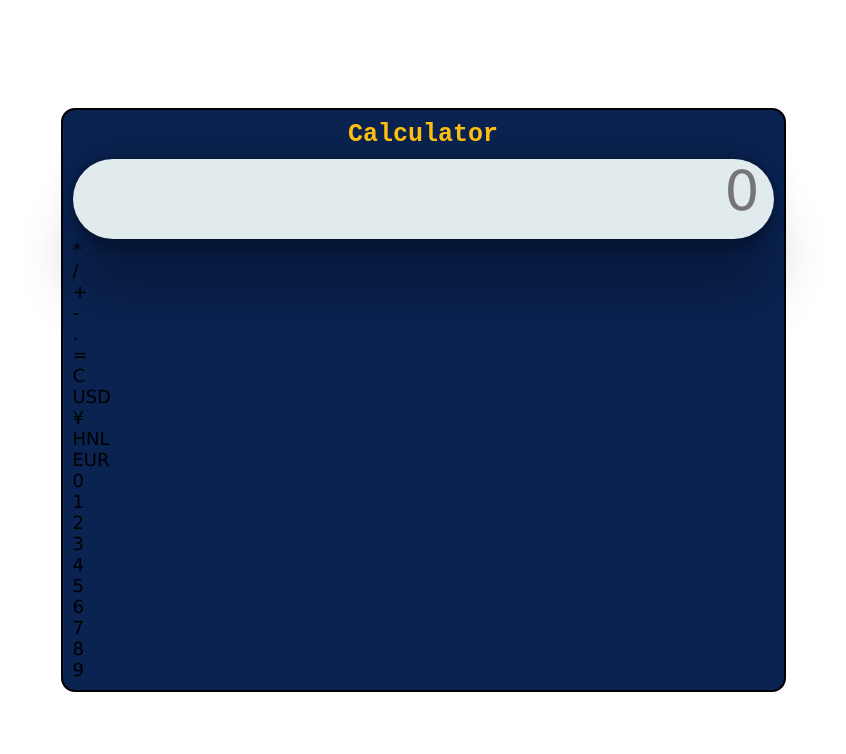
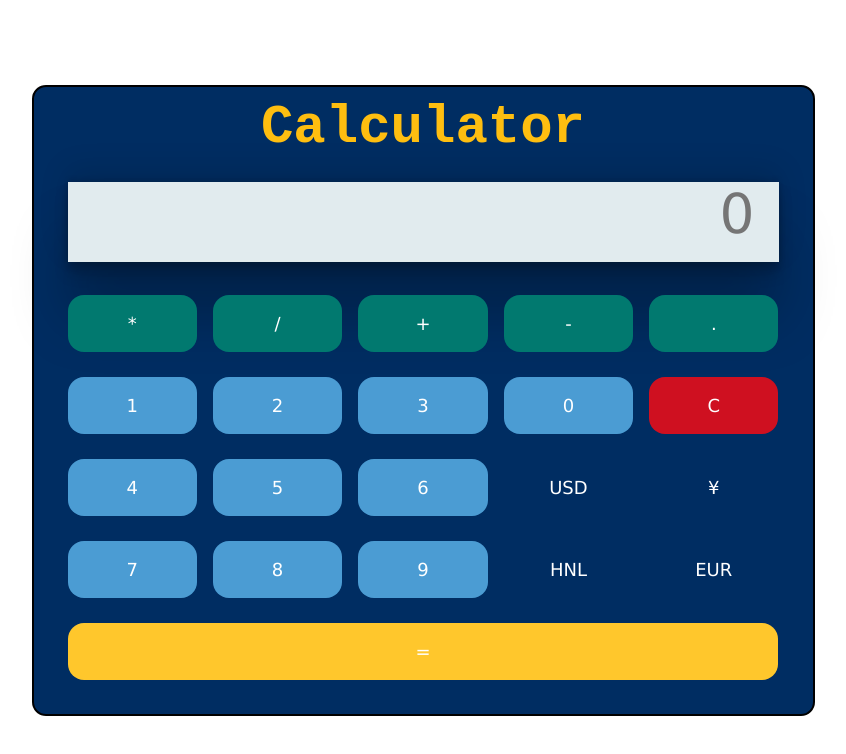
Before and after one commit to Carol21d/CalculatorVue, a Vue app in the folder Calculator-Vue/: page / in a window 1280 px wide. Shown: the top 754 px of the page, without its empty margins (217-1063 px from the left). Built offline with nearby package versions, Linux system fonts and the light colour scheme.

Commit message:
finished styles on buttons and operators

```diff
--- a/Calculator-Vue/package.json
+++ b/Calculator-Vue/package.json
@@ -6,7 +6,8 @@
     "dev": "vite",
     "build": "vite build",
     "preview": "vite preview",
-    "test:unit": "vitest --environment jsdom"
+    "test:unit": "vitest --environment jsdom",
+    "sass-watch": "npx sass --watch src/sass/styles.scss:public/css/styles.css"
   },
   "dependencies": {
     "vue": "^3.2.45"
--- a/Calculator-Vue/src/components/Calculator.vue
+++ b/Calculator-Vue/src/components/Calculator.vue
@@ -4,7 +4,7 @@ export default {
     return {
       result: "",
       buttons: [
-        { id: "multiplication", label: "*" },
+        { id: "multiplication", label: " *" },
         { id: "division", label: "/" },
         { id: "addition", label: "+" },
         { id: "subtraction", label: "-" },
@@ -95,6 +95,7 @@ export default {
     </div>
     <div class="wrapper-buttons">
       <button
+        class="button"
         v-for="button in buttons"
         :key="button.id"
         @click="operationChoose(button)"
@@ -105,6 +106,9 @@ export default {
   </div>
 </template>
 <style lang="scss" scope>
+@use "@/scss/mixins.scss" as m;
+@use "@/scss/colors.scss" as c;
+
 .wrapper {
   margin: 10px;
   padding: 10px;
@@ -112,21 +116,22 @@ export default {
   border-radius: 14px;
   width: auto;
   height: auto;
-  background-color: #0a2351;
+
+  background-color: map-get(c.$colors, "astro navy");
+  @include m.mv(700px) {
+    background-color: map-get($map: c.$colors, $key: "dark-blue");
+  }
 
   .wrapper-title {
-    display: flex;
-    justify-content: center;
-    align-items: center;
+    @include m.flex(flex, auto, auto, center, center);
     font-family: monospace;
-    font-size: 25px;
-    font-weight: 800;
+    font-size: 3em;
+    font-weight: 700;
     color: #febe10;
   }
 
   .wrapper-display {
-    border-radius: 12em;
-    margin-top: 10px;
+    margin: 1.5rem 1.5rem;
     height: 80px;
     box-shadow: rgba(0, 0, 0, 0.25) 0px 54px 55px,
       rgba(0, 0, 0, 0.12) 0px -12px 30px, rgba(0, 0, 0, 0.12) 0px 4px 6px,
@@ -136,32 +141,140 @@ export default {
       font-size: 55px;
       font-weight: 200;
       text-align: right;
-      margin-right: 14px;
+      margin-right: 1.5rem;
     }
-    .wrapper-buttons {
-      button {
+  }
 
-        color: white;
-        padding: 10px;
-        border-radius: 5px;
-        &:hover {
-          background-color: #5072A7;
-        }
-        &[id="button1"] {
-          background-color: white;
-        }
-        &[id="button2"] {
-          background-color: white;
-        }
-      }
-      button[label="C"] {
-        background-color: #C40233;
-      }
-      button[label="equals"] {
-        background-color: #FFC72C;
-        color: white;
+  .wrapper-buttons {
+    @include m.flex(grid, auto, auto, center, center);
+    grid-template-columns: repeat(5, 1fr);
+    gap: 1rem;
+    margin: 1.5rem 1.5rem;
+
+    button {
+      color: white;
+      padding: 1em;
+      border-radius: 1rem;
+      margin-top: 0.5em;
+      &:hover {
+        background-color: map-get($map: c.$colors, $key: "purple");
       }
     }
   }
 }
+.button:nth-child(1) {
+  background-color: map-get($map: c.$colors, $key: "dark cyan");
+  grid-row-start: 1;
+  grid-column-start: 1;
+  grid-row-end: span 1;
+  grid-column-end: 2;
+}
+
+.button:nth-child(2) {
+  background-color: map-get($map: c.$colors, $key: "dark cyan");
+}
+
+.button:nth-child(3) {
+  background-color: map-get($map: c.$colors, $key: "dark cyan");
+}
+
+.button:nth-child(4) {
+  background-color: map-get($map: c.$colors, $key: "dark cyan");
+}
+
+.button:nth-child(5) {
+  background-color: map-get($map: c.$colors, $key: "dark cyan");
+}
+
+.button:nth-child(6) {
+  background-color: map-get($map: c.$colors, $key: "mcdonalds-yellow");
+  grid-row-start: 5;
+  grid-column-start: 1;
+  grid-row-end: span 1;
+  grid-column-end: 6;
+}
+
+.button:nth-child(7) {
+  background-color: map-get($map: c.$colors, $key: "lava");
+}
+
+.button:nth-child(12) {
+  background-color: map-get($map: c.$colors, $key: "carolina-blue");
+  grid-row-start: 2;
+  grid-column-start: 5;
+  grid-row-end: span 1;
+  grid-column-end: 4;
+}
+
+.button:nth-child(13) {
+  background-color: map-get($map: c.$colors, $key: "carolina-blue");
+  grid-row-start: 2;
+  grid-column-start: 1;
+  grid-row-end: span 1;
+  grid-column-end: 2;
+}
+
+.button:nth-child(14) {
+  background-color: map-get($map: c.$colors, $key: "carolina-blue");
+  grid-row-start: 2;
+  grid-column-start: 2;
+  grid-row-end: span 1;
+  grid-column-end: 2;
+}
+
+.button:nth-child(15) {
+  background-color: map-get($map: c.$colors, $key: "carolina-blue");
+  grid-row-start: 2;
+  grid-column-start: 3;
+  grid-row-end: span 1;
+  grid-column-end: 3;
+}
+
+.button:nth-child(16) {
+  background-color: map-get($map: c.$colors, $key: "carolina-blue");
+  grid-row-start: 3;
+  grid-column-start: 1;
+  grid-row-end: span 1;
+  grid-column-end: 1;
+}
+
+.button:nth-child(17) {
+  background-color: map-get($map: c.$colors, $key: "carolina-blue");
+  grid-row-start: 3;
+  grid-column-start: 2;
+  grid-row-end: span 1;
+  grid-column-end: 2;
+}
+
+.button:nth-child(18) {
+  background-color: map-get($map: c.$colors, $key: "carolina-blue");
+  grid-row-start: 3;
+  grid-column-start: 4;
+  grid-row-end: span 1;
+  grid-column-end: 3;
+}
+
+.button:nth-child(19) {
+  background-color: map-get($map: c.$colors, $key: "carolina-blue");
+  grid-row-start: 4;
+  grid-column-start: 1;
+  grid-row-end: span 1;
+  grid-column-end: 2;
+}
+
+.button:nth-child(20) {
+  background-color: map-get($map: c.$colors, $key: "carolina-blue");
+  grid-row-start: 4;
+  grid-column-start: 2;
+  grid-row-end: span 1;
+  grid-column-end: 2;
+}
+
+.button:nth-child(21) {
+  background-color: map-get($map: c.$colors, $key: "carolina-blue");
+  grid-row-start: 4;
+  grid-column-start: 3;
+  grid-row-end: span 1;
+  grid-column-end: 4;
+}
 </style>
--- a/Calculator-Vue/src/scss/_colors.scss
+++ b/Calculator-Vue/src/scss/_colors.scss
@@ -11,5 +11,12 @@ $colors: (
 	"very-dark-blue": rgb(5, 2, 49),
 	"white": hsl(0, 0%, 100%),
     "dark-red": rgb(74, 2, 2),
+	"astro navy":#002D62,
+	"dark cyan":#01796F,
+	"mcdonalds-yellow":#FFC72C,
+	"lava":#CF1020,
+	"carolina-blue":#4B9CD3,
+	"pacific-blue":#1ca9c9,
+	"purple":#800080
 
 );
--- a/Calculator-Vue/src/scss/_mixins.scss
+++ b/Calculator-Vue/src/scss/_mixins.scss
@@ -16,5 +16,6 @@
 @mixin mv ( $medida: 1100px ){
     @media screen and (max-width: $medida ){
         @content;
+        background-color: #002244;
     }
 }
```
